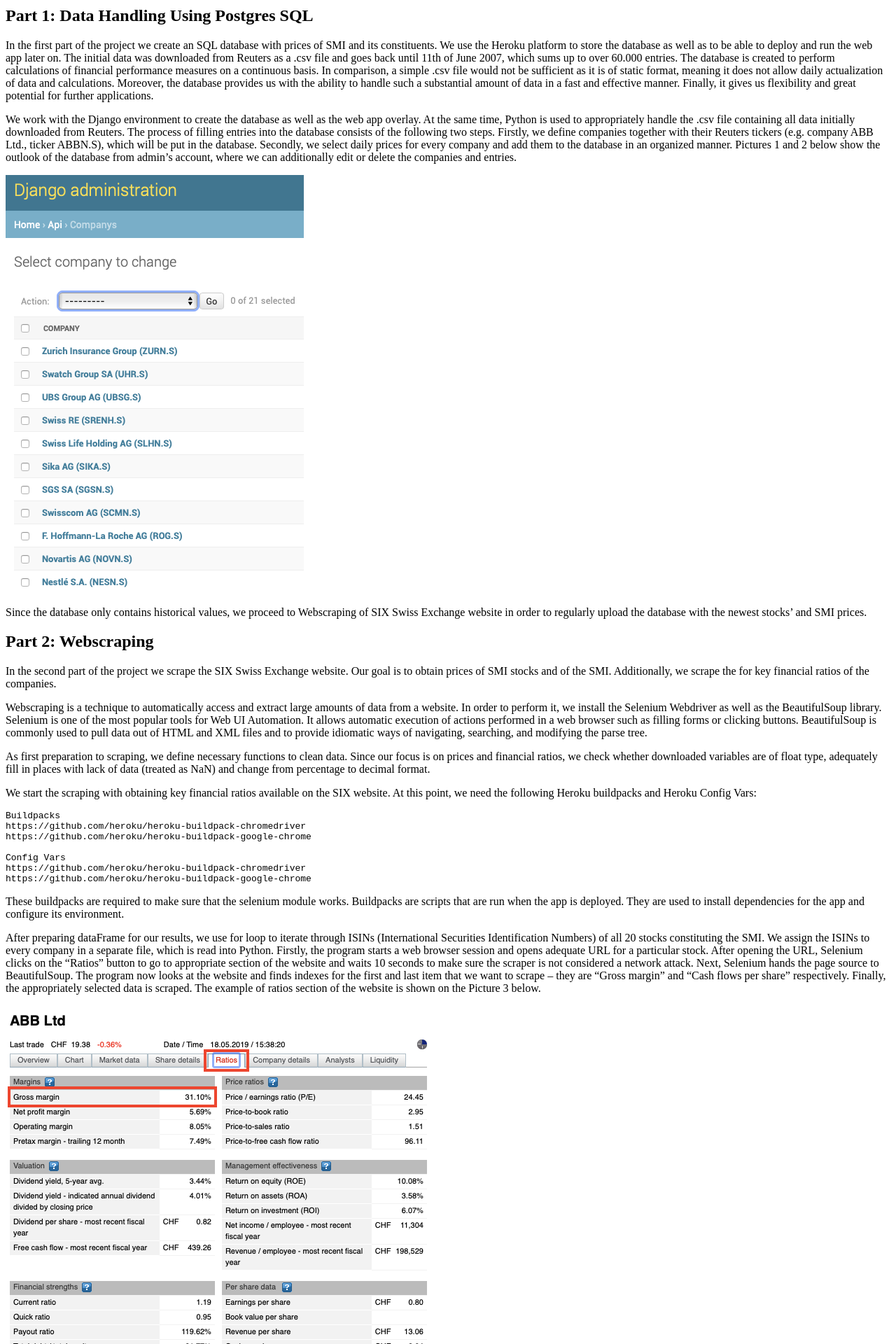
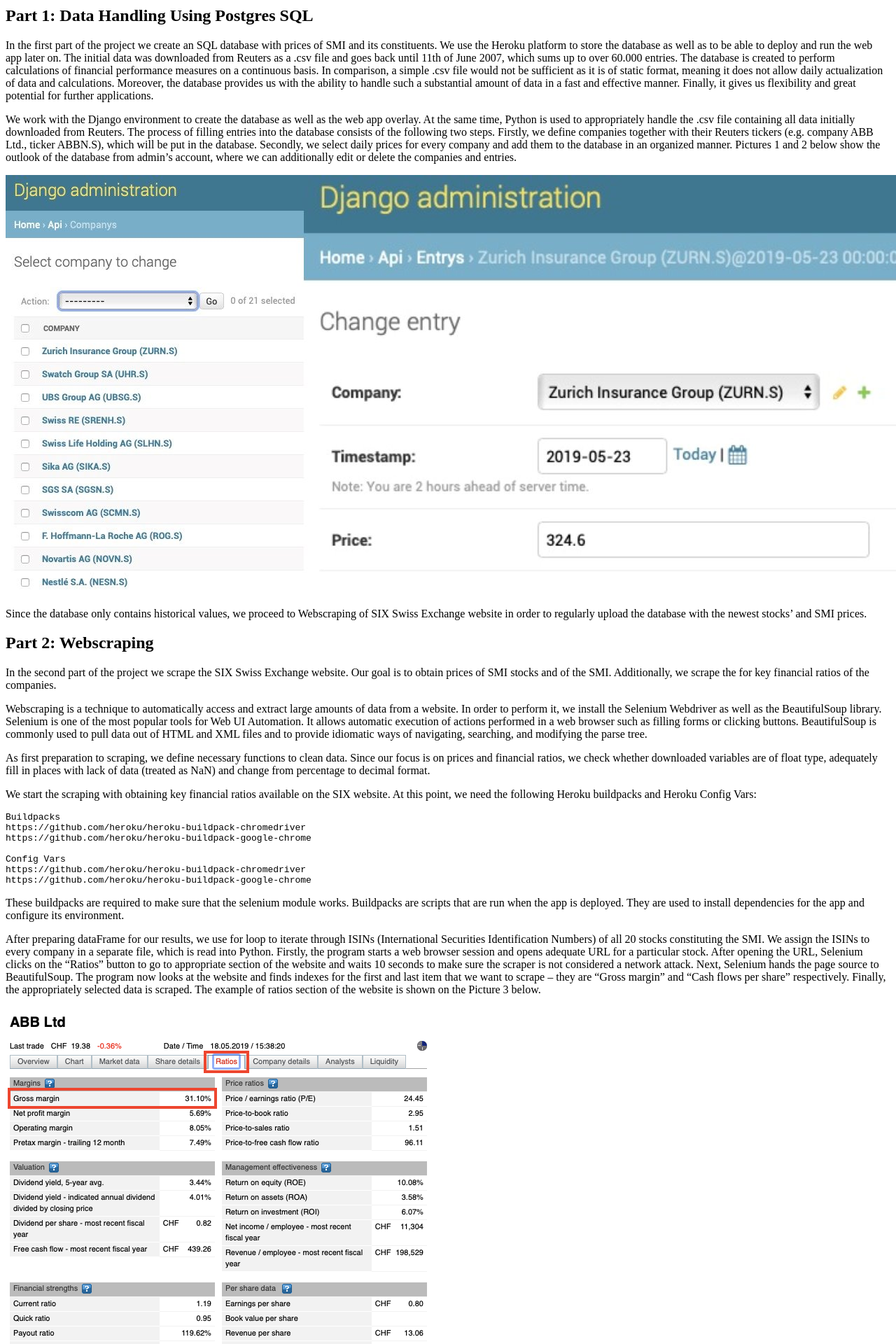
Before and after one commit to matterhornlab/matterhornlab.github.io, a Jekyll site: the page built from _posts/2019-05-24-launch-of-matterhorn-lab.md, in a window 1280 px wide. Shown: the part 1173-3093 px from the top of the page at 70% size. Built offline with Jekyll 4.4.1, drawn with Linux system fonts in a browser that asks for light colours; Markdown is read by kramdown in place of the engine named in the settings.

Commit message:
Update 2019-05-24-launch-of-matterhorn-lab.md

```diff
--- a/_posts/2019-05-24-launch-of-matterhorn-lab.md
+++ b/_posts/2019-05-24-launch-of-matterhorn-lab.md
@@ -46,7 +46,7 @@ In the first part of the project we create an SQL database with prices of SMI an
 
 We work with the Django environment to create the database as well as the web app overlay. At the same time, Python is used to appropriately handle the .csv file containing all data initially downloaded from Reuters. The process of filling entries into the database consists of the following two steps. Firstly, we define companies together with their Reuters tickers (e.g. company ABB Ltd., ticker ABBN.S), which will be put in the database. Secondly, we select daily prices for every company and add them to the database in an organized manner. Pictures 1 and 2 below show the outlook of the database from admin's account, where we can additionally edit or delete the companies and entries.
 
-![](https://github.com/matterhornlab/matterhornlab.github.io/blob/master/_posts/django_companies.png?raw=true)
+![](https://github.com/matterhornlab/matterhornlab.github.io/blob/master/_posts/django_both.jpg?raw=true)
 
 Since the database only contains historical values, we proceed to Webscraping of SIX Swiss Exchange website in order to regularly upload the database with the newest stocks' and SMI prices.
 
```
